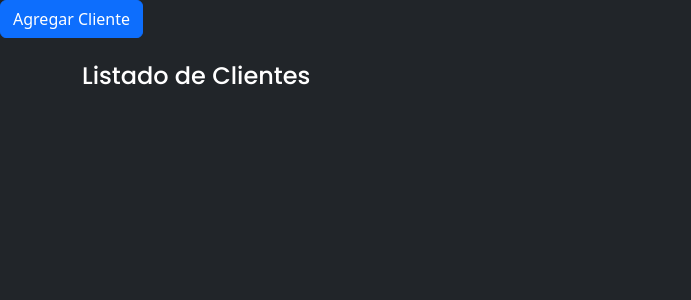
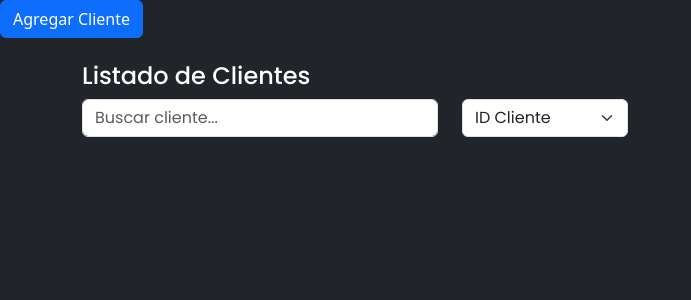
Before and after one commit to LavenderEdit/GestorSimple, a PHP site: template views/clientes/clientes.php in a window 1280 px wide. Shown: the top 300 px of the page, without its empty margins (0-691 px from the left). Run offline with PHP 8.4, Linux system fonts and the light colour scheme; the template is opened without the code that fills it, so the values that code supplies are empty.

Commit message:
Agregar filtro de búsqueda interactiva en el listado de clientes

```diff
--- a/views/clientes/clientes.php
+++ b/views/clientes/clientes.php
@@ -72,6 +72,7 @@
   </div>
 </div>
 
+<!-- Listado de clientes general -->
 <?php
 require_once __DIR__ . '/../../controllers/ClientesController.php';
 use Controllers\ClientesController;
@@ -82,7 +83,24 @@ $clientes = $controller->obtenerClientes();
 
 <div class="container mt-4">
   <h4 class="text-white">Listado de Clientes</h4>
-  <ul class="list-group">
+
+  <!-- Filtro de búsqueda interactiva -->
+  <div class="row mb-3">
+    <div class="col-md-4">
+      <input type="text" class="form-control" id="searchInput" placeholder="Buscar cliente...">
+    </div>
+    <div class="col-md-2">
+      <select class="form-select" id="searchType">
+        <option value="id">ID Cliente</option>
+        <option value="nombre">Nombre Cliente</option>
+      </select>
+    </div>
+  </div>
+
+  <script type="module" src="./js/clientes/initClientes.js"></script>
+
+  <!-- Listado de clientes, que se actualizará con AJAX -->
+  <ul class="list-group" id="clienteList">
     <?php foreach ($clientes as $cliente): ?>
       <li class="list-group-item bg-dark text-white d-flex justify-content-between align-items-start">
         <div class="ms-2 me-auto">
```
